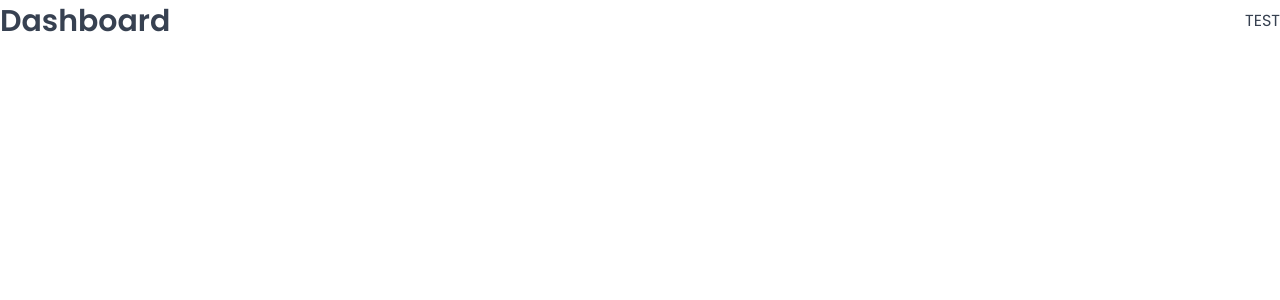
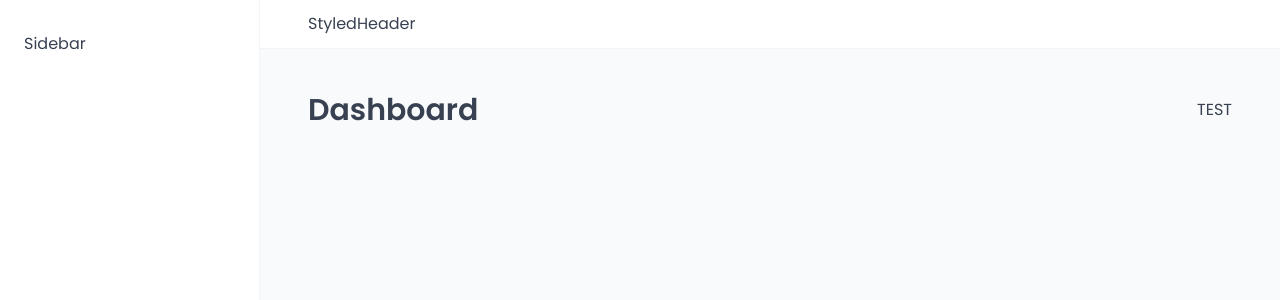
Before and after one commit to BekCodingAddict/The-Wild-Oasis, a React (Vite) app in the folder client/: page /dashboard in a window 1280 px wide. Shown: the top 300 px of the page. Built offline with nearby package versions, Linux system fonts and the light colour scheme; a web font is replaced by a local one.

Commit message:
Building AppLayout has been done!

```diff
--- a/client/src/App.jsx
+++ b/client/src/App.jsx
@@ -8,6 +8,7 @@
 import Users from "./pages/Users";
 import Bookings from "./pages/Bookings";
 import GlobalStyles from "./styles/GlobalStyles";
+import AppLayout from "./ui/AppLayout";
 
 function App() {
   return (
@@ -15,6 +16,7 @@
       <GlobalStyles />
       <BrowserRouter>
         <Routes>
+          <Route element={<AppLayout />}>
             <Route index element={<Navigate replace to="dashboard" />} />
             <Route path="dashboard" element={<Dashboard />} />
             <Route path="bookings" element={<Bookings />} />
@@ -22,6 +24,7 @@
             <Route path="users" element={<Users />} />
             <Route path="settings" element={<Settings />} />
             <Route path="account" element={<Account />} />
+          </Route>
           <Route path="login" element={<Login />} />
           <Route path="*" element={<PageNotFound />} />
         </Routes>
--- /dev/null
+++ b/client/src/ui/AppLayout.jsx
@@ -0,0 +1,29 @@
+import { Outlet } from "react-router-dom";
+import SideBar from "./SideBar";
+import Header from "./Header";
+import styled from "styled-components";
+
+const StyledApplayout = styled.div`
+  display: grid;
+  grid-template-columns: 26rem 1fr;
+  grid-template-rows: auto 1fr;
+  height: 100vh;
+`;
+
+const Main = styled.main`
+  background-color: var(--color-grey-50);
+  padding: 4rem 4.8rem 6.4rem;
+`;
+function AppLayout() {
+  return (
+    <StyledApplayout>
+      <Header />
+      <SideBar />
+      <Main>
+        <Outlet />
+      </Main>
+    </StyledApplayout>
+  );
+}
+
+export default AppLayout;
--- /dev/null
+++ b/client/src/ui/Header.jsx
@@ -0,0 +1,13 @@
+import styled from "styled-components";
+
+const StyledHeader = styled.header`
+  background-color: var(--color-grey-0);
+  padding: 1.2rem 4.8rem;
+  border-bottom: 1px solid var(--color-grey-100);
+`;
+
+function Header() {
+  return <StyledHeader>StyledHeader</StyledHeader>;
+}
+
+export default Header;
--- /dev/null
+++ b/client/src/ui/SideBar.jsx
@@ -0,0 +1,15 @@
+import styled from "styled-components";
+
+const StyledSideBar = styled.aside`
+  background-color: var(--color-grey-0);
+  padding: 3.2rem 2.4rem;
+  border-right: 1px solid var(--color-grey-100);
+
+  grid-row: 1/-1;
+`;
+
+function SideBar() {
+  return <StyledSideBar>Sidebar</StyledSideBar>;
+}
+
+export default SideBar;
```
Lines whose indentation alone changed are shown as unchanged.
